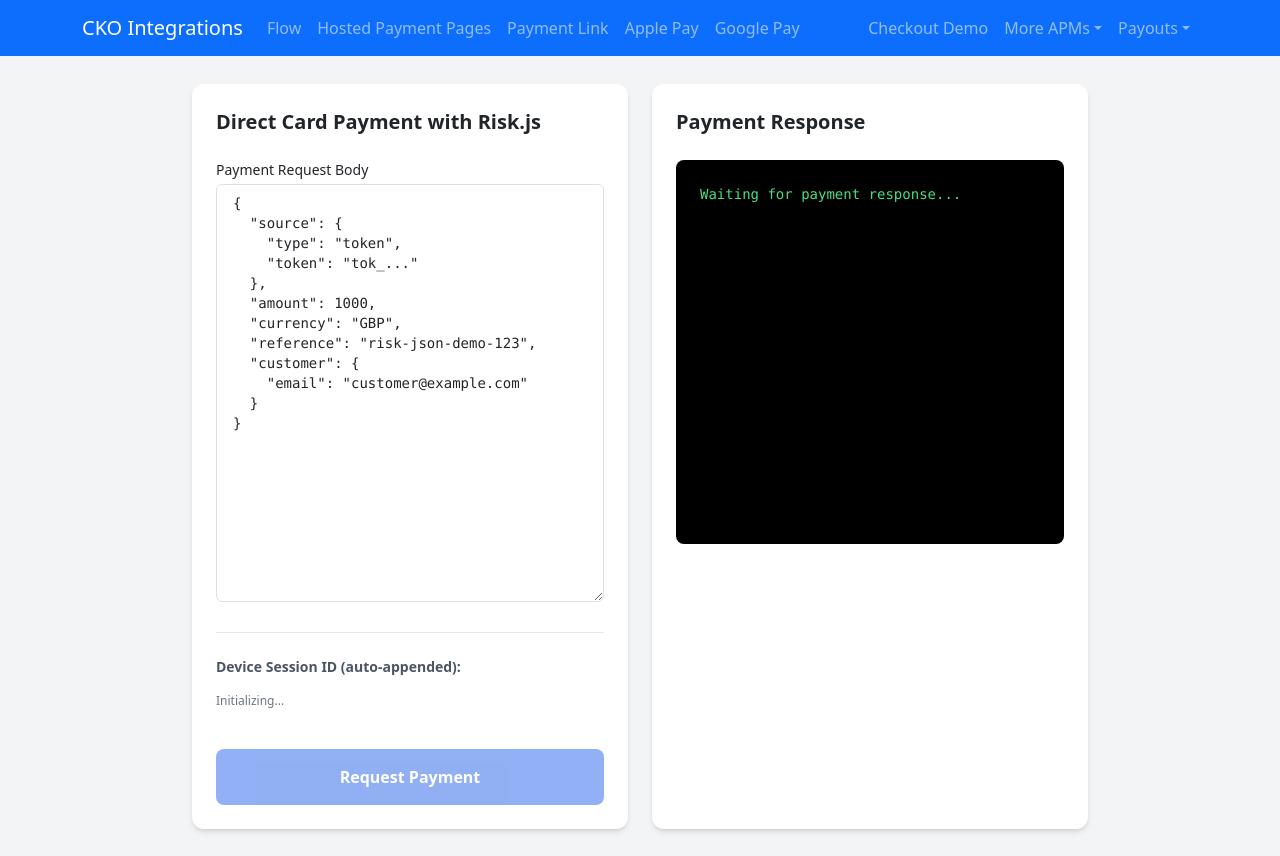
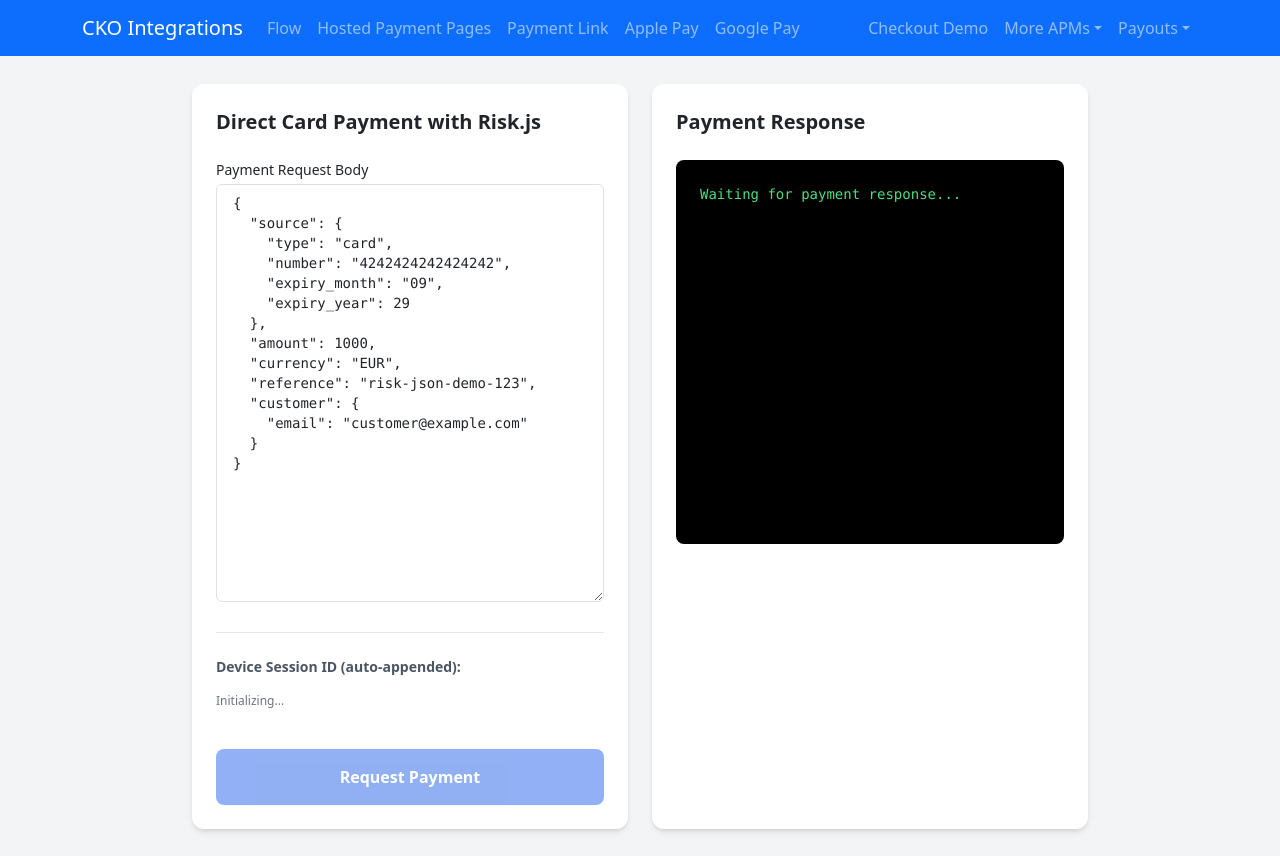
Before and after one commit to Mark-Reilly-Checkout/React-Flask-Project, a React (Create React App) app in the folder frontend/: page /requestPayment in a window 1280 px wide. Built offline with nearby package versions, Linux system fonts and the light colour scheme.

Commit message:
Adding risk.js to request page

```diff
--- a/frontend/src/components/RequestPayment.js
+++ b/frontend/src/components/RequestPayment.js
@@ -7,11 +7,13 @@ import { toast } from 'react-toastify';
 // Raw card details should not be used in a real application.
 const defaultPaymentPayload = {
   "source": {
-    "type": "token",
-    "token": "tok_..." // Replace with a valid one-time-use token
+   "type": "card",
+    "number": "4242424242424242",
+    "expiry_month":"09",
+    "expiry_year":29
   },
   "amount": 1000,
-  "currency": "GBP",
+  "currency": "EUR",
   "reference": "risk-json-demo-123",
   "customer": {
     "email": "customer@example.com"
@@ -28,30 +30,20 @@ const RequestPayment = () => {
     const [jsonInput, setJsonInput] = useState(JSON.stringify(defaultPaymentPayload, null, 2));
     const [jsonError, setJsonError] = useState(null);
 
-    // Effect to load and initialize the Risk.js SDK
+    // --- MODIFIED: Effect now only initializes Risk.js, assuming the script is loaded from index.html ---
     useEffect(() => {
-        const scriptId = 'risk-js';
-        if (document.getElementById(scriptId)) {
-            // If script is already there, just run the init logic
+        // A function to check if Risk.js is loaded and then initialize it.
+        const tryInitializeRisk = () => {
             if (window.Risk) {
                 initializeRisk();
-            }
-            return;
-        }
-
-        const script = document.createElement('script');
-        script.id = scriptId;
-        script.src = "https://risk.sandbox.checkout.com/cdn/risk/2.3/risk.js";
-        script.defer = true;
-        script.onload = initializeRisk; // Initialize after script loads
-        document.body.appendChild(script);
-
-        return () => {
-            const riskScript = document.getElementById(scriptId);
-            if (riskScript) {
-                riskScript.remove();
+            } else {
+                // If the script isn't loaded yet, wait and try again.
+                // This handles cases where the component mounts before the script from index.html has finished loading.
+                setTimeout(tryInitializeRisk, 500);
             }
         };
+
+        tryInitializeRisk();
     }, []);
 
     const initializeRisk = async () => {
```
